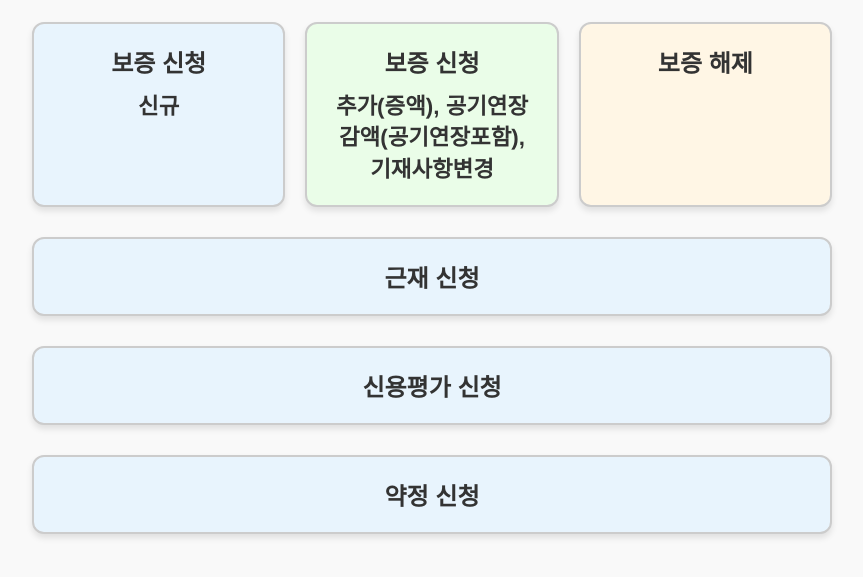
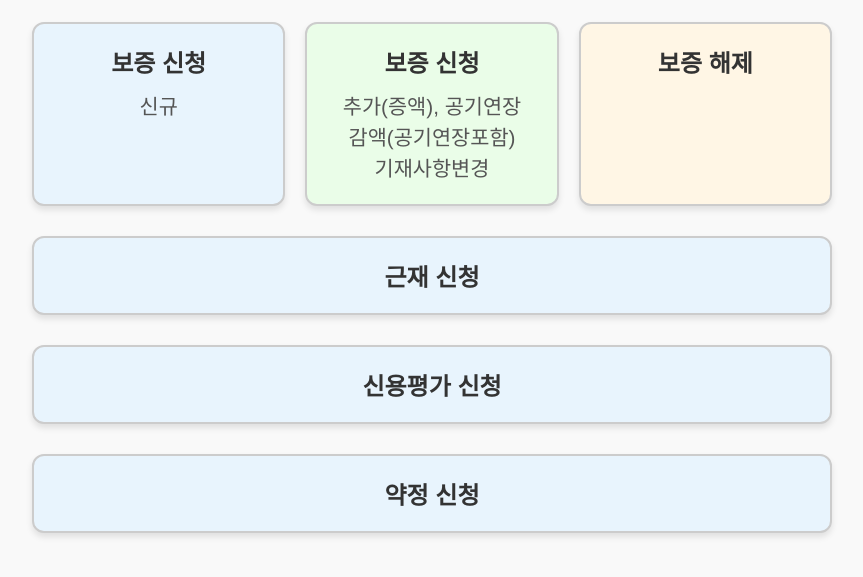
Before and after one commit to hello-sims/0262401000, a plain HTML site: page index.html in a window 1280 px wide. Shown: the part 103-680 px from the top of the page, without its empty margins (208-1071 px from the left). Drawn offline with Linux system fonts and the light colour scheme.

Commit message:
Update index.html

```diff
--- a/index.html
+++ b/index.html
@@ -52,10 +52,10 @@
         .card span {
             display: block; /* 아래 줄로 이동 */
             margin-top: 12px; /* 간격 추가 */
-            font-size: 1.4em; /* 글자 크기 키우기 */
-            font-weight: bold; /* 더 강조 */
-            color: #333; /* 더 진한 색상 */
-            line-height: 1.4; /* 줄 간격 */
+            font-size: 1.3em; /* 글자 크기 키우기 */
+            font-weight: normal;
+            color: #555;
+            line-height: 1.5; /* 줄 간격 */
         }
         a {
             text-decoration: none;
@@ -88,7 +88,7 @@
                     <h2>보증 신청</h2>
                     <span>
                         추가(증액), 공기연장<br>
-                        감액(공기연장포함), 기재사항변경
+                        감액(공기연장포함)<br> 기재사항변경
                     </span>
                 </a>
             </div>
```
